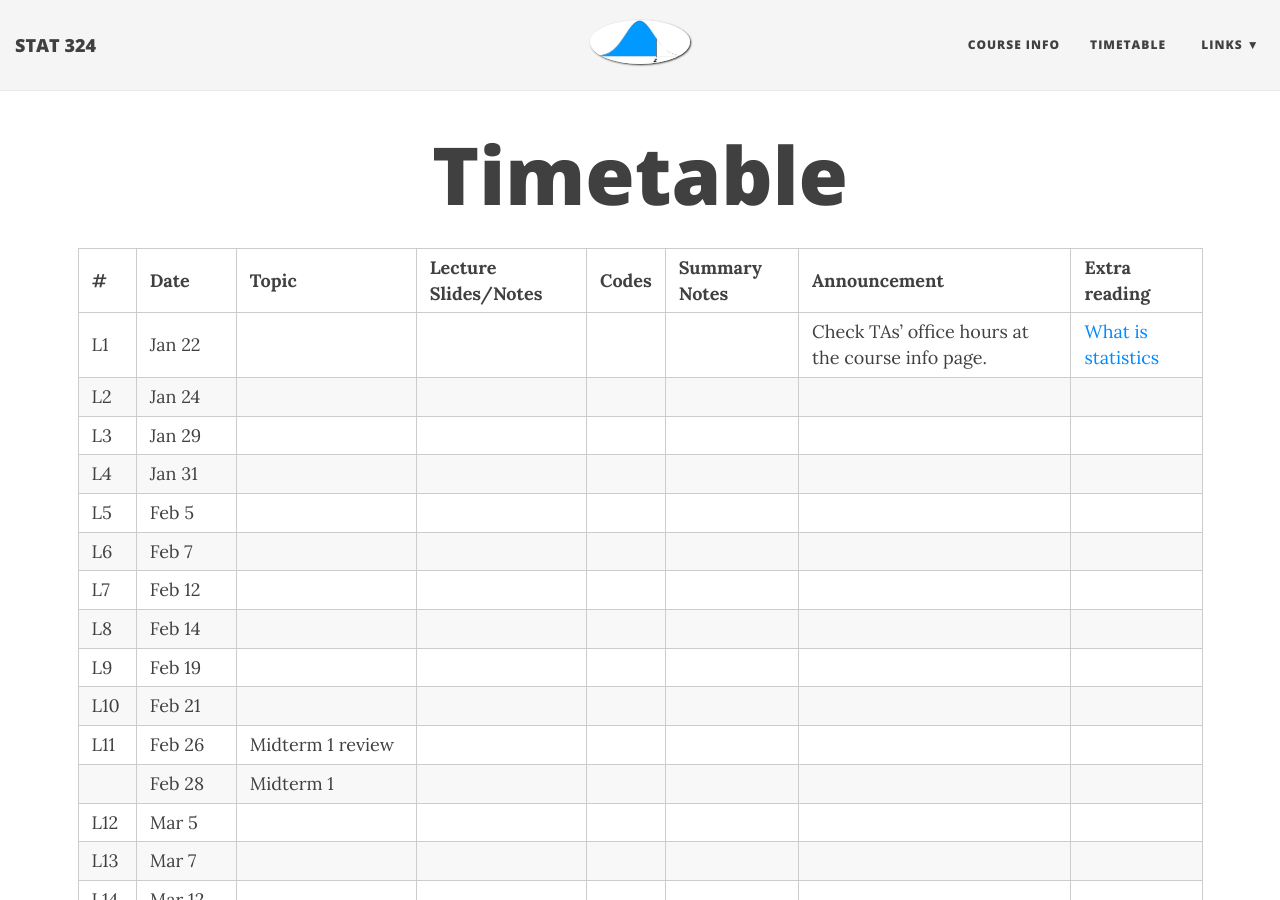
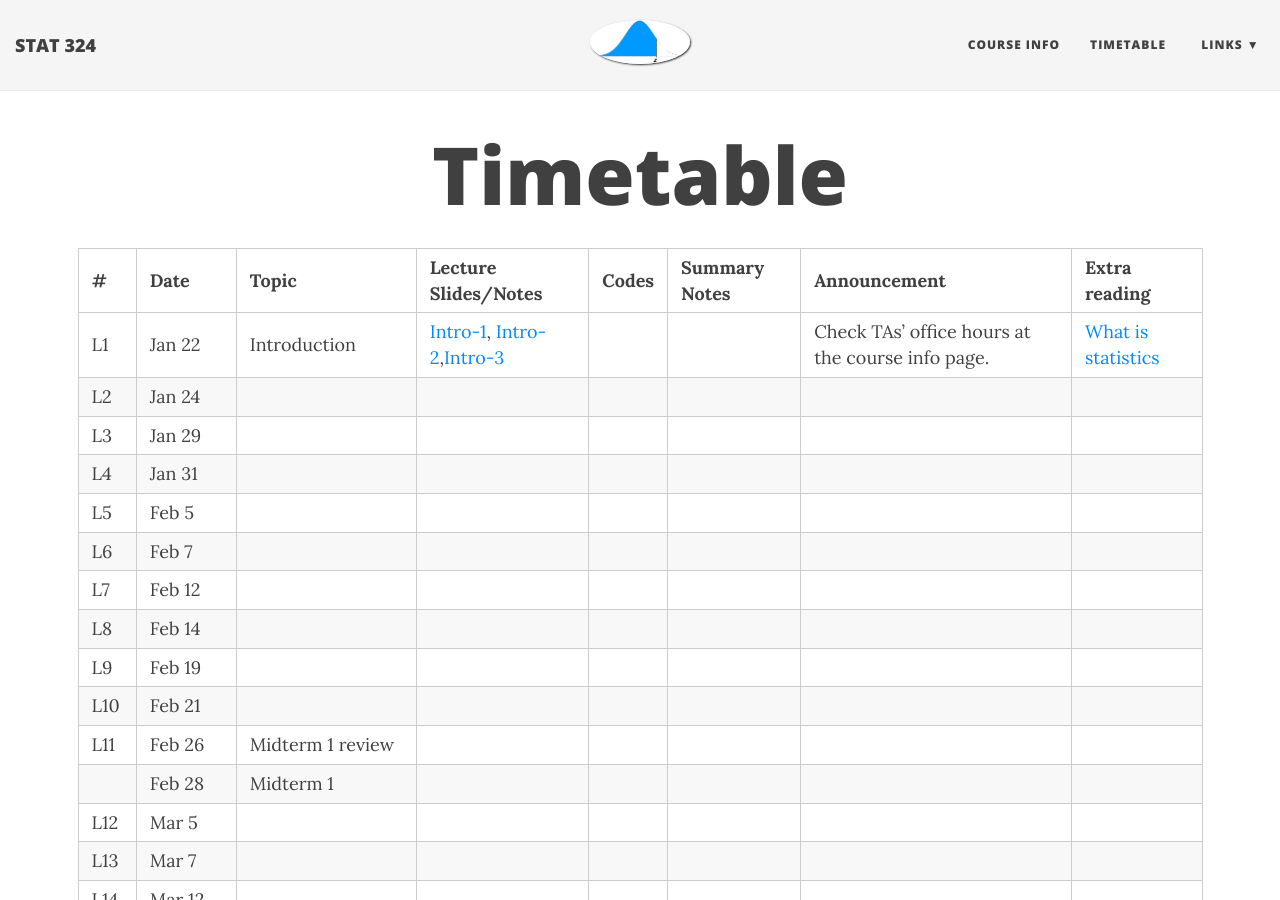
Before and after one commit to duzhewang/stat324, a Jekyll site: the page built from timetable.md, in a window 1280 px wide and 900 px high. Built offline with Jekyll 4.4.1, drawn with Linux system fonts in a browser that asks for light colours; nearby versions of some CDN libraries.

Commit message:
Update timetable.md

```diff
--- a/timetable.md
+++ b/timetable.md
@@ -8,7 +8,7 @@
 
 | # | Date | Topic    | Lecture Slides/Notes         |Codes      |Summary Notes  | Announcement| Extra reading |
 |---|--------|--------|----------------|-----------|--------------------|-------------|
-|L1| Jan 22 |   |   |      |   | Check TAs' office hours at the course info page.   |  [What is statistics](https://github.com/dzwang91/stat371/raw/gh-pages/extrareading/what-is-statistics.pdf)     |
+|L1| Jan 22 | Introduction  |[Intro-1](https://github.com/dzwang91/stat324/raw/gh-pages/lectures/stat324intro1.pdf), [Intro-2](https://github.com/dzwang91/stat324/raw/gh-pages/lectures/stat324intro2.pptx),[Intro-3](https://github.com/dzwang91/stat324/raw/gh-pages/lectures/stat324intro3.html)|      |   | Check TAs' office hours at the course info page.   |  [What is statistics](https://github.com/dzwang91/stat371/raw/gh-pages/extrareading/what-is-statistics.pdf)     |
 |L2| Jan 24 |   | |   |   |      |     |
 |L3| Jan 29 || | |   | |      |
 |L4| Jan 31 |  |   |    |    |      |    |
```
